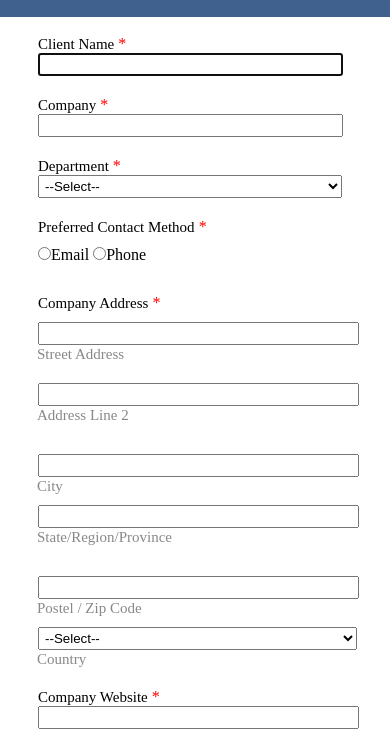
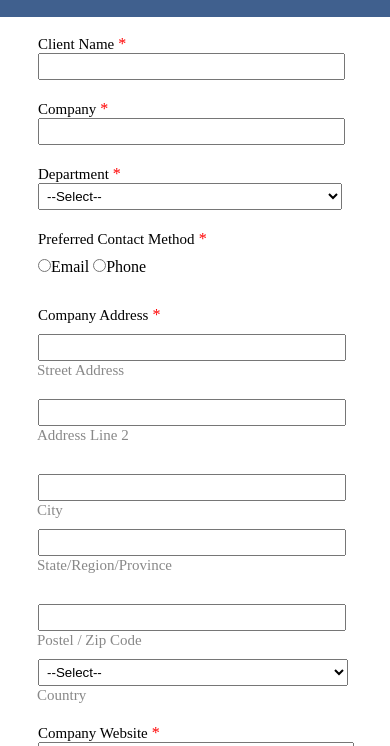
Before and after one commit to AfrinShaik2000/local-storage, a plain HTML site: page index.html in a window 390 px wide. Shown: the part 107-853 px from the top of the page. Drawn offline with Linux system fonts and the light colour scheme.

Commit message:
Local Storage

```diff
--- a/style.css
+++ b/style.css
@@ -45,7 +45,8 @@ label{
 }
 
 input,select{
-    padding: 2px;
+    padding: 4px;
+    /* border-color: rgb(171, 173, 175); */
 }
 .start{
     display: flex;
@@ -82,7 +83,7 @@ select{
     width: 69%;
 }
 #country-input{
-    width: 135%;
+    width: 149%;
 }
 #website{
     width: 40%;
@@ -94,13 +95,13 @@ select{
     width: 65%;
 }
 .text{
-    padding-right: 55%;
+    padding-right: 58%;
 }
 .text1{
-    padding-right: 4%;
+    padding-right: 15%;
 }
 .s-line{
-    margin-right: 7%;
+    margin-right: 8%;
 }
 .logo{
     display: flex;
@@ -177,9 +178,11 @@ input:hover,select:hover,textarea:hover{
     box-shadow: 1px 1px 2px 1px skyblue;
     border: #4C96E0;
 }
+input:focus{
+    outline: 0;
+}
 #finalDate{
     position: absolute;
-    /* margin-top: -10px; */
     margin-left: -16%;
 }
 #error{
@@ -251,19 +254,22 @@ tbody{
         margin: auto;
     }
     .text{
-        width: 90%;
+        width: 80%;
     }
     .text1{
-        width: 152%;
+        width: 135%;
+    }
+    .line6{
+        width: 100%;
     }
     #zip-input{
         width: 154%;
     }
     #country-input{
-        width: 158%;
+        width: 155%;
     }
     #website{
-        width: 107%;
+        width: 104%;
     }
     .col5{
         width: 90%;
```
